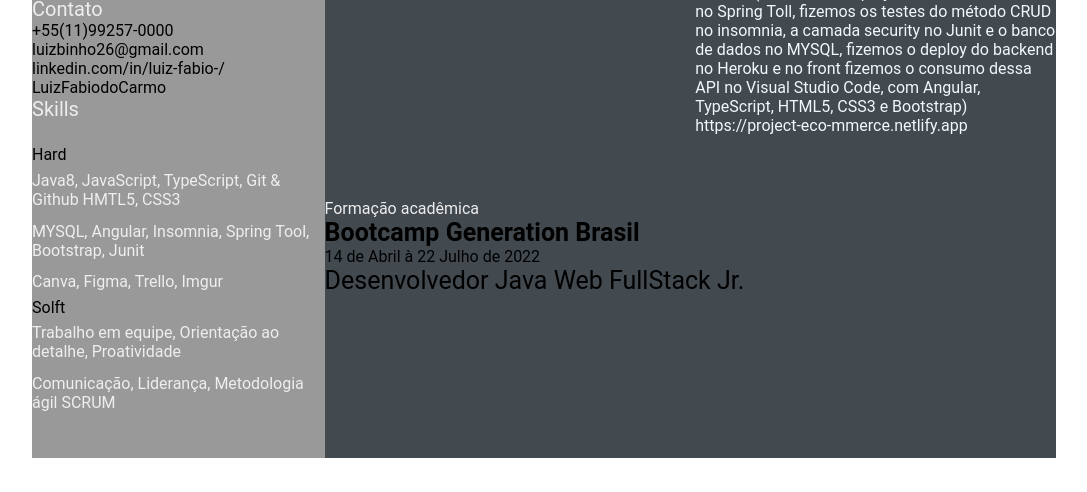
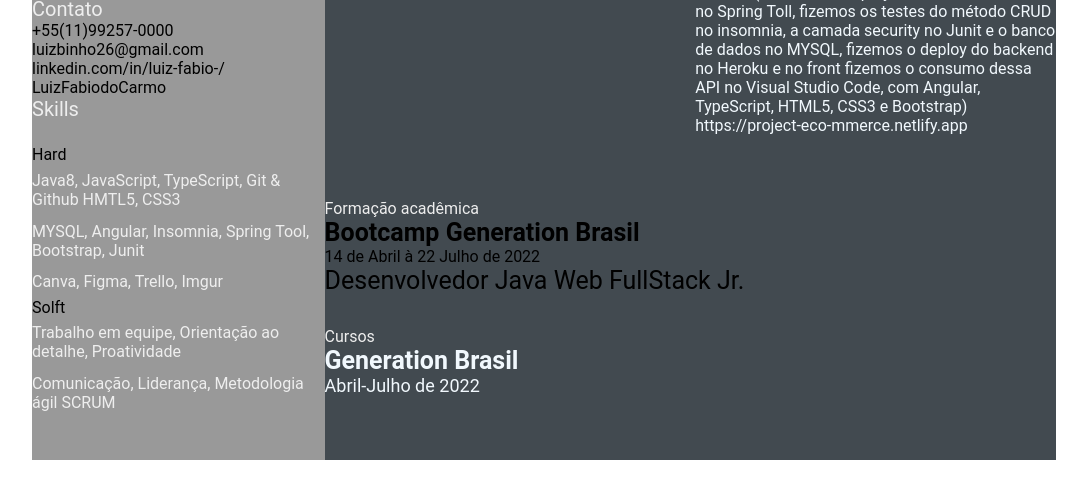
Before and after one commit to LuizFabiodoCarmo/devweekgit.github.io, a plain HTML site: page index.html in a window 1280 px wide. Shown: the part 374-866 px from the top of the page, without its empty margins (96-1183 px from the left). Drawn offline with Linux system fonts and the light colour scheme.

Commit message:
quinto dia de alterações

```diff
--- a/index.html
+++ b/index.html
@@ -79,10 +79,13 @@
                         <p class="exp-desc">
                             Participei do Bootcamp e me formei como Desenvolvedor Java Web Fullstak Jr.
                             Durante as aulas desenvolvi alguns projetos, dentre eles:
-                         Eco-mmerce(O backend do projeto doi desenvolvido no Spring Toll, fizemos os testes do método CRUD no insomnia, a camada security no Junit e o banco de dados no MYSQL, fizemos o deploy do backend no Heroku e no front fizemos o consumo dessa API no Visual Studio Code, com Angular, TypeScript, HTML5, CSS3 e Bootstrap)
+                            Eco-mmerce(O backend do projeto doi desenvolvido no Spring Toll, fizemos os testes do método
+                            CRUD no insomnia, a camada security no Junit e o banco de dados no MYSQL, fizemos o deploy
+                            do backend no Heroku e no front fizemos o consumo dessa API no Visual Studio Code, com
+                            Angular, TypeScript, HTML5, CSS3 e Bootstrap)
                             https://project-eco-mmerce.netlify.app
                         </p>
-                    </div>
+
                 </section>
                 <section class="education gap">
                     <div class="right-title">Formação acadêmica</div>
@@ -94,6 +97,20 @@
                         <p class="education-subject">Desenvolvedor Java Web FullStack Jr.</p>
                         <!-- <p class="education-desc"> Essa parte é para que tem uma pós</p> -->
                     </div>
+                    </div>
+                </section>
+               <section class="right gap">
+                <div class="right-title">Cursos</div>
+                <div class="awards-contents">
+                    <div class="awards-left">
+                    <p class="awards-company-name">Generation Brasil</p>
+                    <p class="awards-time-period">Abril-Julho de 2022</p>
+                    </div>
+                    <div class="awards-right">
+                     <p class="awards-time-period"></p>
+                     <p class="awards-time-period"></p>
+                    </div>
+                </div>
                </section>
             </section>
         </main>
```
Lines whose indentation alone changed are shown as unchanged.
